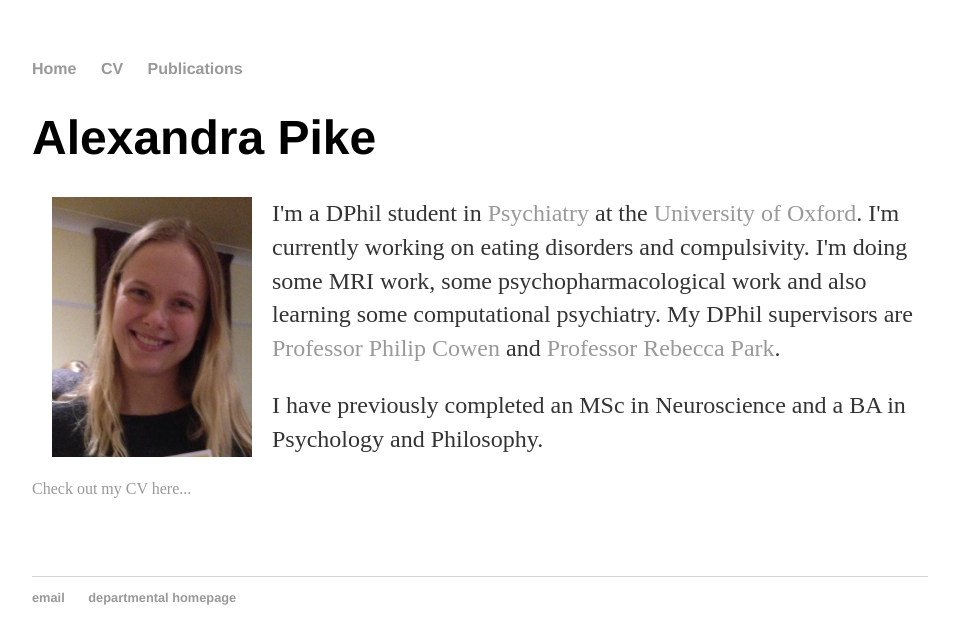
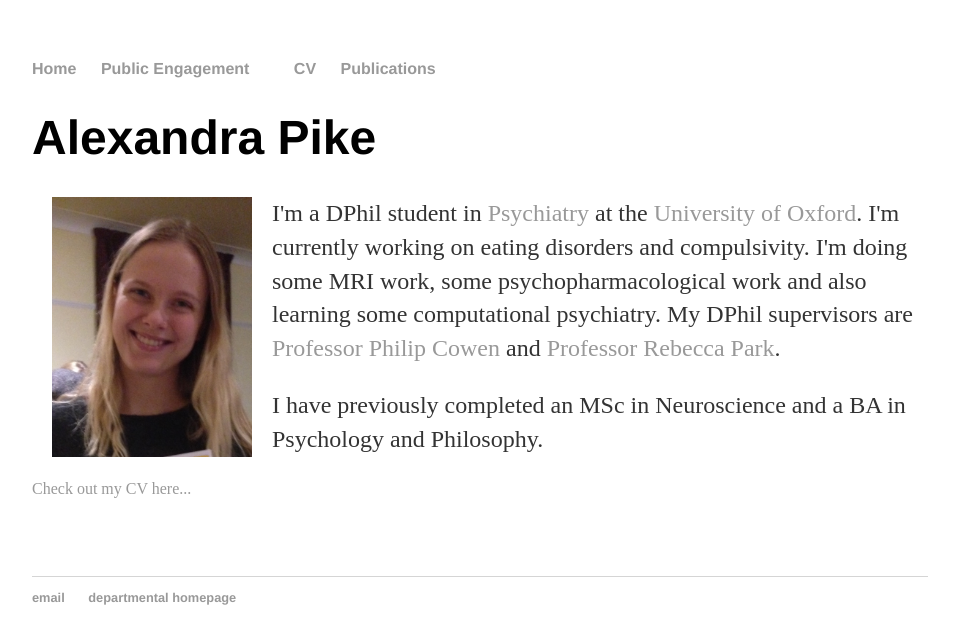
Before and after one commit to apike02/apike02.github.io, a Jekyll site: the page built from index.html, in a window 1280 px wide. Shown: the top 644 px of the page, without its empty margins (160-1119 px from the left). Built offline with Jekyll 4.4.1, drawn with Linux system fonts in a browser that asks for light colours.

Commit message:
Update default.html

```diff
--- a/_layouts/default.html
+++ b/_layouts/default.html
@@ -9,6 +9,7 @@
 			<nav>
 	    		<ul>
 	        		<li><a href="/">Home</a></li>
+				<li><a href="/outreach">Public Engagement<a/><li/>
 	        		<li><a href="/cv">CV</a></li>
 	        		<li><a href="/pubs">Publications</a></li>
 	    		</ul>
```
